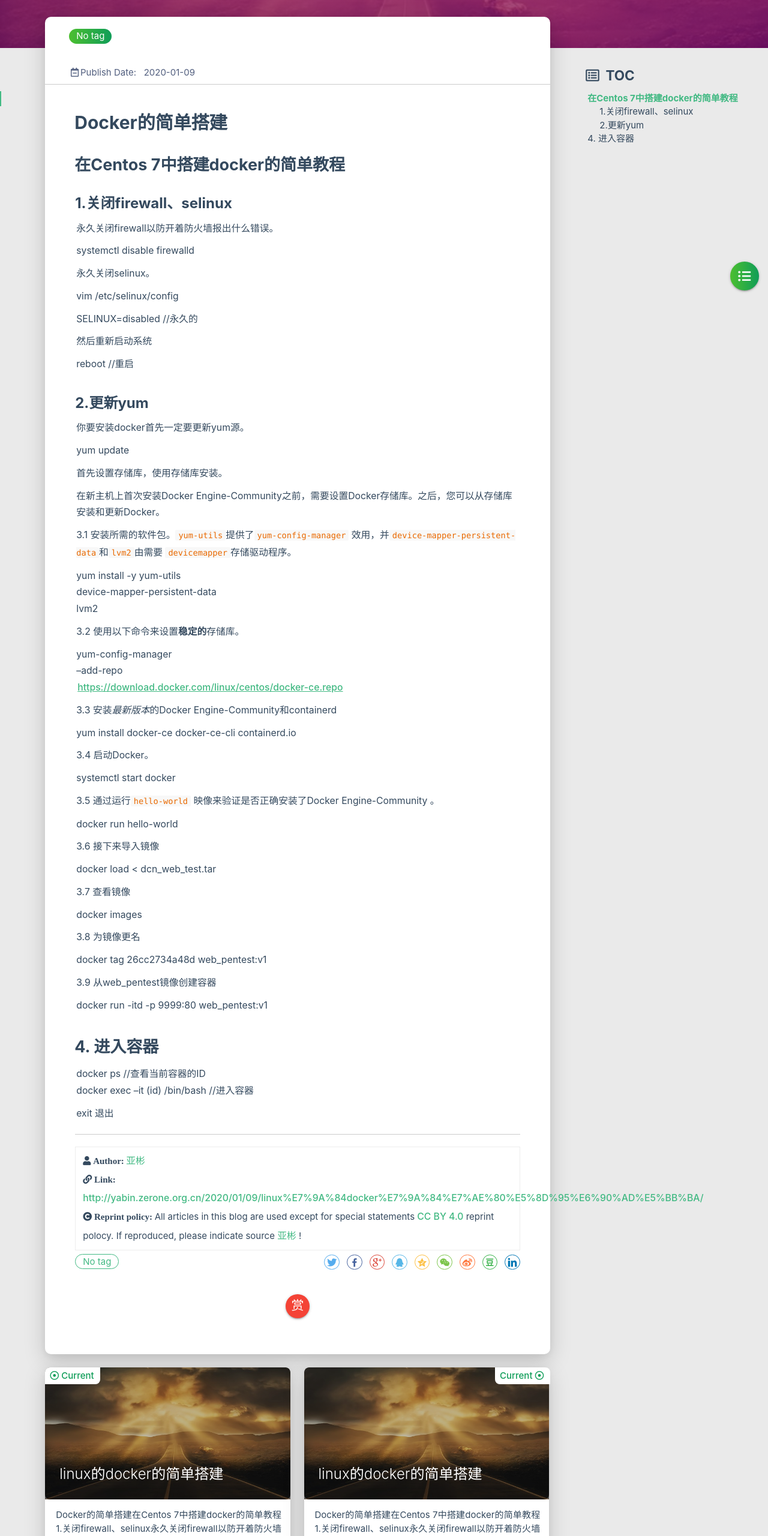
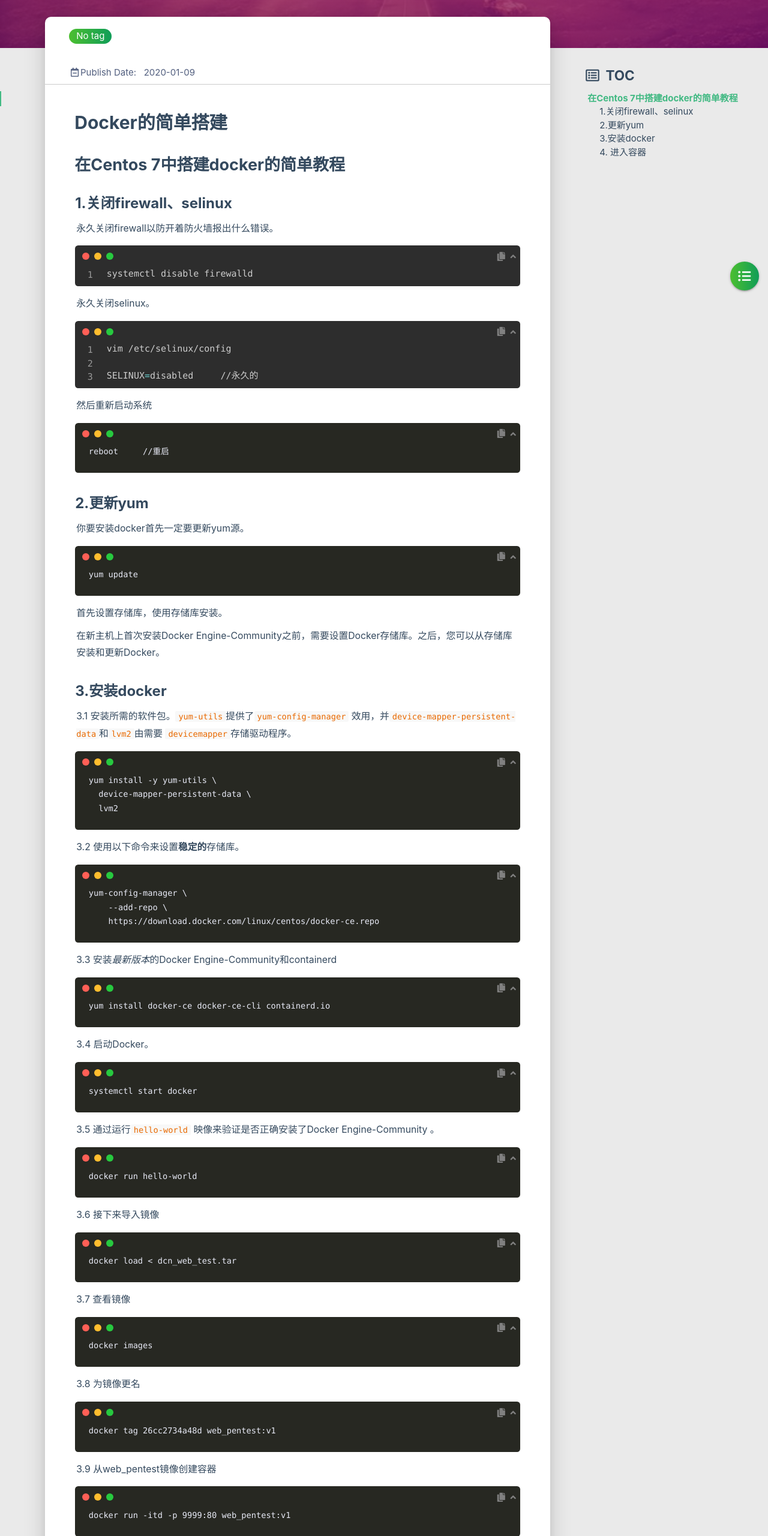
Before and after one commit to zerone-bin/zerone-bin.github.io, a plain HTML site: page 2020/01/09/linux的docker的简单搭建/index.html in a window 1280 px wide. Shown: the part 240-2800 px from the top of the page at 60% size. Drawn offline with Linux system fonts and the light colour scheme; some packages are replaced by stand-ins of ours; no server answers; a script that the page names is missing.

Commit message:
Site updated: 2020-01-11 13:03:43

```diff
--- a/2020/01/09/linux的docker的简单搭建/index.html
+++ b/2020/01/09/linux的docker的简单搭建/index.html
@@ -458,37 +458,32 @@ systemctl disable firewalld
         <div class="card-content article-card-content">
             <div id="articleContent">
                 <h1 id="Docker的简单搭建"><a href="#Docker的简单搭建" class="headerlink" title="Docker的简单搭建"></a>Docker的简单搭建</h1><h2 id="在Centos-7中搭建docker的简单教程"><a href="#在Centos-7中搭建docker的简单教程" class="headerlink" title="在Centos 7中搭建docker的简单教程"></a>在Centos 7中搭建docker的简单教程</h2><h3 id="1-关闭firewall、selinux"><a href="#1-关闭firewall、selinux" class="headerlink" title="1.关闭firewall、selinux"></a>1.关闭firewall、selinux</h3><p>永久关闭firewall以防开着防火墙报出什么错误。</p>
-<p>systemctl disable firewalld</p>
+<pre class="line-numbers language-bash"><code class="language-bash">systemctl disable firewalld<span aria-hidden="true" class="line-numbers-rows"><span></span></span></code></pre>
 <p>永久关闭selinux。</p>
-<p>vim /etc/selinux/config</p>
-<p>SELINUX=disabled     //永久的</p>
+<pre class="line-numbers language-bash"><code class="language-bash">vim /etc/selinux/config
+
+SELINUX<span class="token operator">=</span>disabled     //永久的<span aria-hidden="true" class="line-numbers-rows"><span></span><span></span><span></span></span></code></pre>
 <p>然后重新启动系统</p>
-<p>reboot     //重启</p>
-<h3 id="2-更新yum"><a href="#2-更新yum" class="headerlink" title="2.更新yum"></a>2.更新yum</h3><p>你要安装docker首先一定要更新yum源。</p>
-<p>yum update</p>
-<p>首先设置存储库，使用存储库安装。</p>
+<pre><code>reboot     //重启</code></pre><h3 id="2-更新yum"><a href="#2-更新yum" class="headerlink" title="2.更新yum"></a>2.更新yum</h3><p>你要安装docker首先一定要更新yum源。</p>
+<pre><code>yum update</code></pre><p>首先设置存储库，使用存储库安装。</p>
 <p>在新主机上首次安装Docker Engine-Community之前，需要设置Docker存储库。之后，您可以从存储库安装和更新Docker。</p>
-<p>3.1 安装所需的软件包。<code>yum-utils</code>提供了<code>yum-config-manager</code> 效用，并<code>device-mapper-persistent-data</code>和<code>lvm2</code>由需要 <code>devicemapper</code>存储驱动程序。</p>
-<p>yum install -y yum-utils <br>  device-mapper-persistent-data <br>  lvm2</p>
-<p>3.2 使用以下命令来设置<strong>稳定的</strong>存储库。</p>
-<p>yum-config-manager <br>    –add-repo <br>    <a href="https://download.docker.com/linux/centos/docker-ce.repo" target="_blank" rel="noopener">https://download.docker.com/linux/centos/docker-ce.repo</a></p>
-<p>3.3 安装<em>最新版本</em>的Docker Engine-Community和containerd</p>
-<p>yum install docker-ce docker-ce-cli containerd.io</p>
-<p>3.4 启动Docker。</p>
-<p>systemctl start docker</p>
-<p>3.5 通过运行<code>hello-world</code> 映像来验证是否正确安装了Docker Engine-Community 。</p>
-<p>docker run hello-world</p>
-<p>3.6 接下来导入镜像</p>
-<p>docker load &lt; dcn_web_test.tar</p>
-<p>3.7 查看镜像</p>
-<p>docker images</p>
-<p>3.8 为镜像更名</p>
-<p>docker tag 26cc2734a48d web_pentest:v1</p>
-<p>3.9 从web_pentest镜像创建容器</p>
-<p>docker run -itd -p 9999:80 web_pentest:v1</p>
-<h2 id="4-进入容器"><a href="#4-进入容器" class="headerlink" title="4. 进入容器"></a>4. 进入容器</h2><p>docker ps  //查看当前容器的ID<br>docker exec –it (id) /bin/bash   //进入容器</p>
-<p>exit 退出</p>
+<h3 id="3-安装docker"><a href="#3-安装docker" class="headerlink" title="3.安装docker"></a>3.安装docker</h3><p>3.1 安装所需的软件包。<code>yum-utils</code>提供了<code>yum-config-manager</code> 效用，并<code>device-mapper-persistent-data</code>和<code>lvm2</code>由需要 <code>devicemapper</code>存储驱动程序。</p>
+<pre><code>yum install -y yum-utils \
+  device-mapper-persistent-data \
+  lvm2</code></pre><p>3.2 使用以下命令来设置<strong>稳定的</strong>存储库。</p>
+<pre><code>yum-config-manager \
+    --add-repo \
+    https://download.docker.com/linux/centos/docker-ce.repo</code></pre><p>3.3 安装<em>最新版本</em>的Docker Engine-Community和containerd</p>
+<pre><code>yum install docker-ce docker-ce-cli containerd.io</code></pre><p>3.4 启动Docker。</p>
+<pre><code>systemctl start docker</code></pre><p>3.5 通过运行<code>hello-world</code> 映像来验证是否正确安装了Docker Engine-Community 。</p>
+<pre><code>docker run hello-world</code></pre><p>3.6 接下来导入镜像</p>
+<pre><code>docker load &lt; dcn_web_test.tar</code></pre><p>3.7 查看镜像</p>
+<pre><code>docker images</code></pre><p>3.8 为镜像更名</p>
+<pre><code>docker tag 26cc2734a48d web_pentest:v1</code></pre><p>3.9 从web_pentest镜像创建容器</p>
+<pre><code>docker run -itd -p 9999:80 web_pentest:v1</code></pre><h3 id="4-进入容器"><a href="#4-进入容器" class="headerlink" title="4. 进入容器"></a>4. 进入容器</h3><pre><code>docker ps  //查看当前容器的ID
+docker exec –it (id) /bin/bash   //进入容器
 
+exit //退出</code></pre>
             </div>
             <hr/>
 
@@ -805,8 +800,6 @@ systemctl disable firewalld
 
 <!-- 代码语言 -->
 
-<script type="text/javascript" src="/libs/codeBlock/codeLang.js"></script>
-
 
 <!-- 代码块复制 -->
 
@@ -957,13 +950,13 @@ code[class*="language-"], pre[class*="language-"] { white-space: pre !important;
 
         </div>
         <div class="col s12 m4 l4 social-link social-statis">
-    <a href="https://github.com/blinkfox" class="tooltipped" target="_blank" data-tooltip="访问我的GitHub" data-position="top" data-delay="50">
+    <a href="https://https://github.com/zerone-bin/zerone-bin.github.io" class="tooltipped" target="_blank" data-tooltip="访问我的GitHub" data-position="top" data-delay="50">
         <i class="fab fa-github"></i>
     </a>
 
 
 
-    <a href="mailto:1181062873@qq.com" class="tooltipped" target="_blank" data-tooltip="邮件联系我" data-position="top" data-delay="50">
+    <a href="mailto:2954919595@qq.com" class="tooltipped" target="_blank" data-tooltip="邮件联系我" data-position="top" data-delay="50">
         <i class="fas fa-envelope-open"></i>
     </a>
 
@@ -973,7 +966,7 @@ code[class*="language-"], pre[class*="language-"] { white-space: pre !important;
 
 
 
-    <a href="tencent://AddContact/?fromId=50&fromSubId=1&subcmd=all&uin=1181062873" class="tooltipped" target="_blank" data-tooltip="QQ联系我: 1181062873" data-position="top" data-delay="50">
+    <a href="tencent://AddContact/?fromId=50&fromSubId=1&subcmd=all&uin=2954919595" class="tooltipped" target="_blank" data-tooltip="QQ联系我: 2954919595" data-position="top" data-delay="50">
         <i class="fab fa-qq"></i>
     </a>
 
--- a/baidusitemap.xml
+++ b/baidusitemap.xml
@@ -2,6 +2,6 @@
 <urlset xmlns="http://www.sitemaps.org/schemas/sitemap/0.9">
   <url>
     <loc>http://yabin.zerone.org.cn/2020/01/09/linux%E7%9A%84docker%E7%9A%84%E7%AE%80%E5%8D%95%E6%90%AD%E5%BB%BA/</loc>
-    <lastmod>2020-01-09</lastmod>
+    <lastmod>2020-01-11</lastmod>
   </url>
 </urlset>
--- a/sitemap.xml
+++ b/sitemap.xml
@@ -4,7 +4,7 @@
   <url>
     <loc>http://yabin.zerone.org.cn/2020/01/09/linux%E7%9A%84docker%E7%9A%84%E7%AE%80%E5%8D%95%E6%90%AD%E5%BB%BA/</loc>
 
-    <lastmod>2020-01-09T06:59:43.236Z</lastmod>
+    <lastmod>2020-01-11T04:58:03.881Z</lastmod>
 
   </url>
 
```
Also changed, not shown: about/index.html (+9 -9 lines), archives/2020/01/index.html (+3 -3 lines), archives/2020/index.html (+3 -3 lines), archives/index.html (+3 -3 lines), categories/index.html (+3 -3 lines), contact/index.html (+3 -3 lines), friends/index.html (+3 -3 lines), index.html (+6 -6 lines), tags/index.html (+3 -3 lines).
